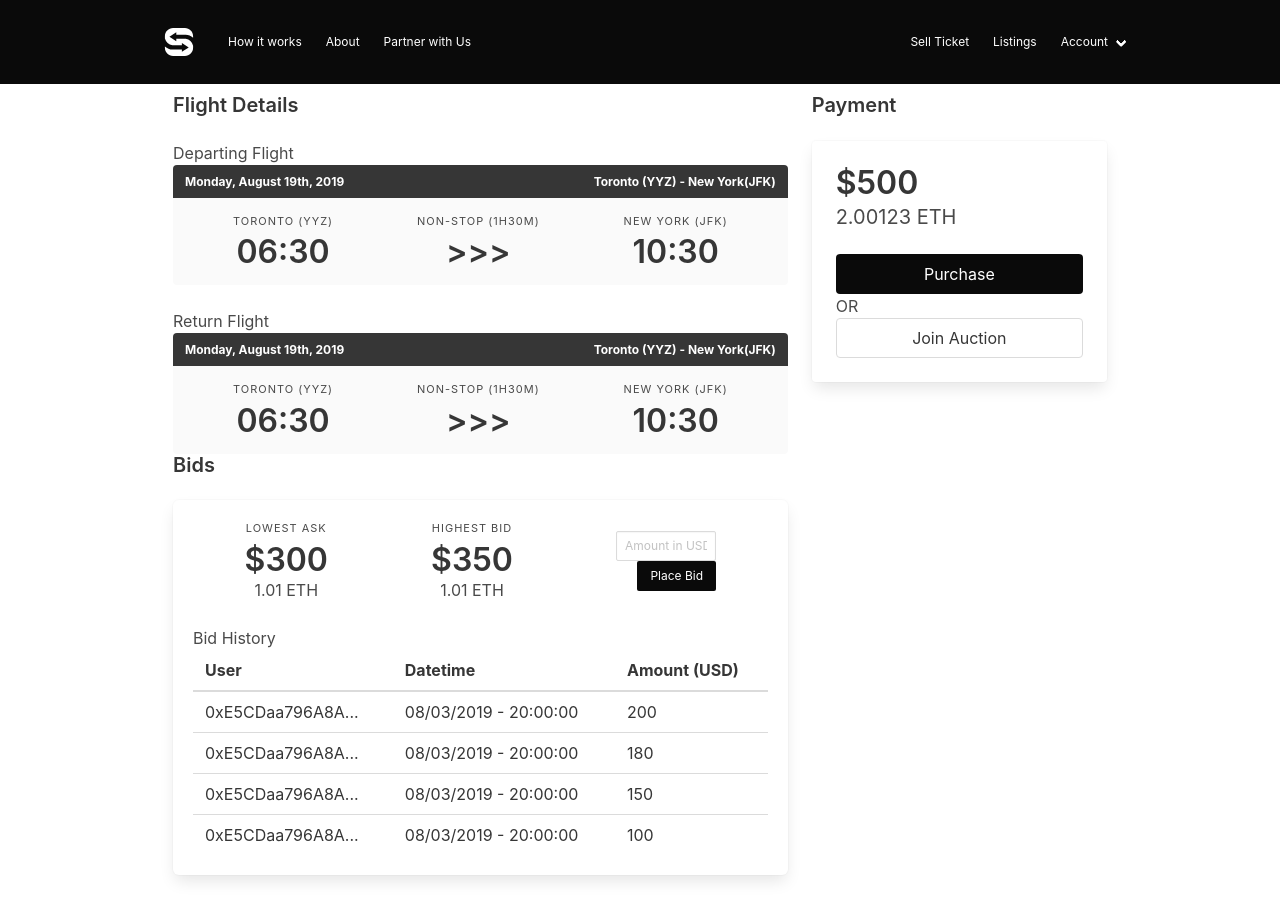
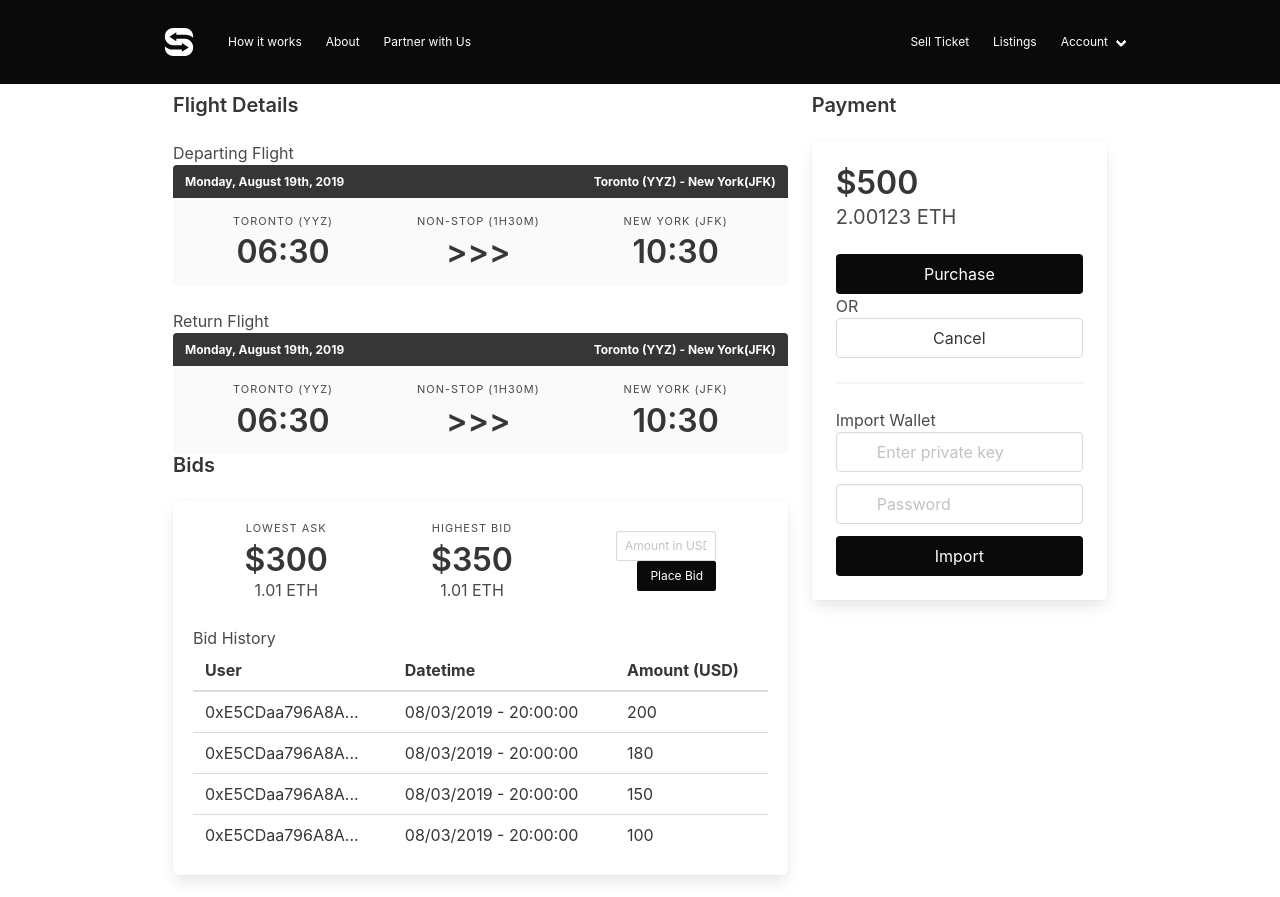
Before and after one commit to swop-io/swop, a React (Create React App) app: page /details in a window 1280 px wide. Both pictures are taken after a click on the link "Join Auction". Built offline with nearby package versions, Linux system fonts and the light colour scheme.

Commit message:
added components for wallet import and deposits

```diff
--- /dev/null
+++ b/src/components/details/auction.js
@@ -0,0 +1,63 @@
+import React from 'react'
+import 'bulma'
+
+class AuctionSetup extends React.Component {
+
+    constructor(props){
+        super(props)
+        this.state = {
+            hasAccountSetup : props.hasAccountSetup
+        }
+
+    }
+    render() {
+        return (
+            <div>
+                {
+                    !this.state.hasAccountSetup ?
+
+                    <div>
+                <p>Import Wallet </p>
+                <div class="field">
+                <p class="control has-icons-left has-icons-right">
+                    <input class="input" placeholder="Enter private key"></input>
+                    <span class="icon is-small is-left">
+                    <i class="fas fa-envelope"></i>
+                    </span>
+                    <span class="icon is-small is-right">
+                    <i class="fas fa-check"></i>
+                    </span>
+                </p>
+                </div>
+                <div class="field">
+                <p class="control has-icons-left">
+                    <input class="input" type="password" placeholder="Password"></input>
+                    <span class="icon is-small is-left">
+                    <i class="fas fa-lock"></i>
+                    </span>
+                </p>
+                </div>
+                <div class="field">
+                <p class="control">
+                    <button class="button is-black is-fullwidth">
+                    Import
+                    </button>
+                </p>
+                </div>
+                </div>
+                    :
+
+<div>
+                    Account already setup
+</div>
+                }
+
+
+
+            </div>
+
+        )
+    }
+}
+
+export default AuctionSetup
--- /dev/null
+++ b/src/components/details/deposit.js
@@ -0,0 +1,29 @@
+import React from 'react'
+import 'bulma'
+
+class Deposit extends React.Component {
+
+    render() {
+        return (
+            <div>
+                <div class="field">
+                    <p class="control has-icons-left">
+                        <input class="input" placeholder="Enter amount to deposit"></input>
+                        <span class="icon is-small is-left">
+                        <i class="fas fa-lock"></i>
+                        </span>
+                    </p>
+                    </div>
+                    <div class="field">
+                    <p class="control">
+                        <button class="button is-black is-fullwidth">
+                        Deposit
+                        </button>
+                    </p>
+                </div>
+            </div>
+        )
+    }
+}
+
+export default Deposit
--- /dev/null
+++ b/src/components/details/history.js
@@ -0,0 +1,54 @@
+import React from 'react'
+import 'bulma'
+
+class BidHistory extends React.Component {
+
+
+    render() {
+        return (
+            <div>
+                <p>Bid History</p>
+                        <table class="table is-fullwidth">
+                            <thead>
+                                <tr>
+                                <th>User</th>
+                                <th>Datetime</th>
+                                <th>Amount (USD)</th>
+                                </tr>
+                            </thead>
+
+                            <tbody>
+                                <tr>
+
+                                <td>0xE5CDaa796A8A...</td>
+                                <td>08/03/2019 - 20:00:00</td>
+                                <td>200</td>
+                                </tr>
+                                <tr>
+
+                                <td>0xE5CDaa796A8A...</td>
+                                <td>08/03/2019 - 20:00:00</td>
+                                <td>180</td>
+                                </tr>
+                                <tr>
+
+                                    <td>0xE5CDaa796A8A...</td>
+                                <td>08/03/2019 - 20:00:00</td>
+                                <td>150</td>
+                                </tr>
+                                <tr>
+
+                                <td>0xE5CDaa796A8A...</td>
+                                <td>08/03/2019 - 20:00:00</td>
+                                <td>100</td>
+                                </tr>
+
+
+                            </tbody>
+                        </table>
+            </div>
+        )
+    }
+}
+
+export default BidHistory
--- a/src/components/details/index.js
+++ b/src/components/details/index.js
@@ -3,6 +3,9 @@ import 'bulma'
 import { FontAwesomeIcon } from '@fortawesome/react-fontawesome'
 import Footer from '../footer'
 import FlightInfo from './flight'
+import BidHistory from './history'
+import AuctionSetup from './auction'
+import Deposit from './deposit'
 
 class TicketDetails extends React.Component {
 
@@ -18,7 +21,20 @@ class TicketDetails extends React.Component {
             arrivalTime : "10:30"
 
         }
+
+        this.state = {
+            showAuction : false,
+            hasAccountSetup : false
+        }
+        this.showHideAuction = this.showHideAuction.bind(this)
     }
+
+    showHideAuction(){
+        this.setState(state => ({
+            showAuction : !state.showAuction
+        }))
+    }
+
     render() {
         return (
             <div style={{margin : 10}}>
@@ -62,46 +78,8 @@ class TicketDetails extends React.Component {
                                     </div>
                                 </div>
 
+                        <BidHistory/>
 
-                        <p>Bid History</p>
-                        <table class="table is-fullwidth">
-                            <thead>
-                                <tr>
-                                <th>User</th>
-                                <th>Datetime</th>
-                                <th>Amount (USD)</th>
-                                </tr>
-                            </thead>
-
-                            <tbody>
-                                <tr>
-
-                                <td>0xE5CDaa796A8A...</td>
-                                <td>08/03/2019 - 20:00:00</td>
-                                <td>200</td>
-                                </tr>
-                                <tr>
-
-                                <td>0xE5CDaa796A8A...</td>
-                                <td>08/03/2019 - 20:00:00</td>
-                                <td>180</td>
-                                </tr>
-                                <tr>
-
-                                    <td>0xE5CDaa796A8A...</td>
-                                <td>08/03/2019 - 20:00:00</td>
-                                <td>150</td>
-                                </tr>
-                                <tr>
-
-                                <td>0xE5CDaa796A8A...</td>
-                                <td>08/03/2019 - 20:00:00</td>
-                                <td>100</td>
-                                </tr>
-
-
-                            </tbody>
-                        </table>
                         </div>
                     </div>
 
@@ -114,7 +92,26 @@ class TicketDetails extends React.Component {
 
                                 <a class="button is-fullwidth is-black">Purchase</a>
                                 <p>OR</p>
-                                <a class="button is-fullwidth">Join Auction</a>
+                                <a class="button is-fullwidth" onClick={this.showHideAuction}>
+                                    {this.state.showAuction ? 'Cancel' : 'Join Auction'}
+                                </a>
+
+                                { this.state.showAuction ?
+                                    <div>
+                                        <hr></hr>
+                                        <AuctionSetup hasAccountSetup={this.state.hasAccountSetup}/>
+                                    </div>
+                                    : ""
+
+                                    }
+
+                                { this.state.hasAccountSetup && this.state.showAuction ?
+                                    <div>
+                                        <hr></hr>
+                                        <Deposit/>
+                                    </div>
+                                    : "" }
+
                             </div>
 
                         </div>
```
